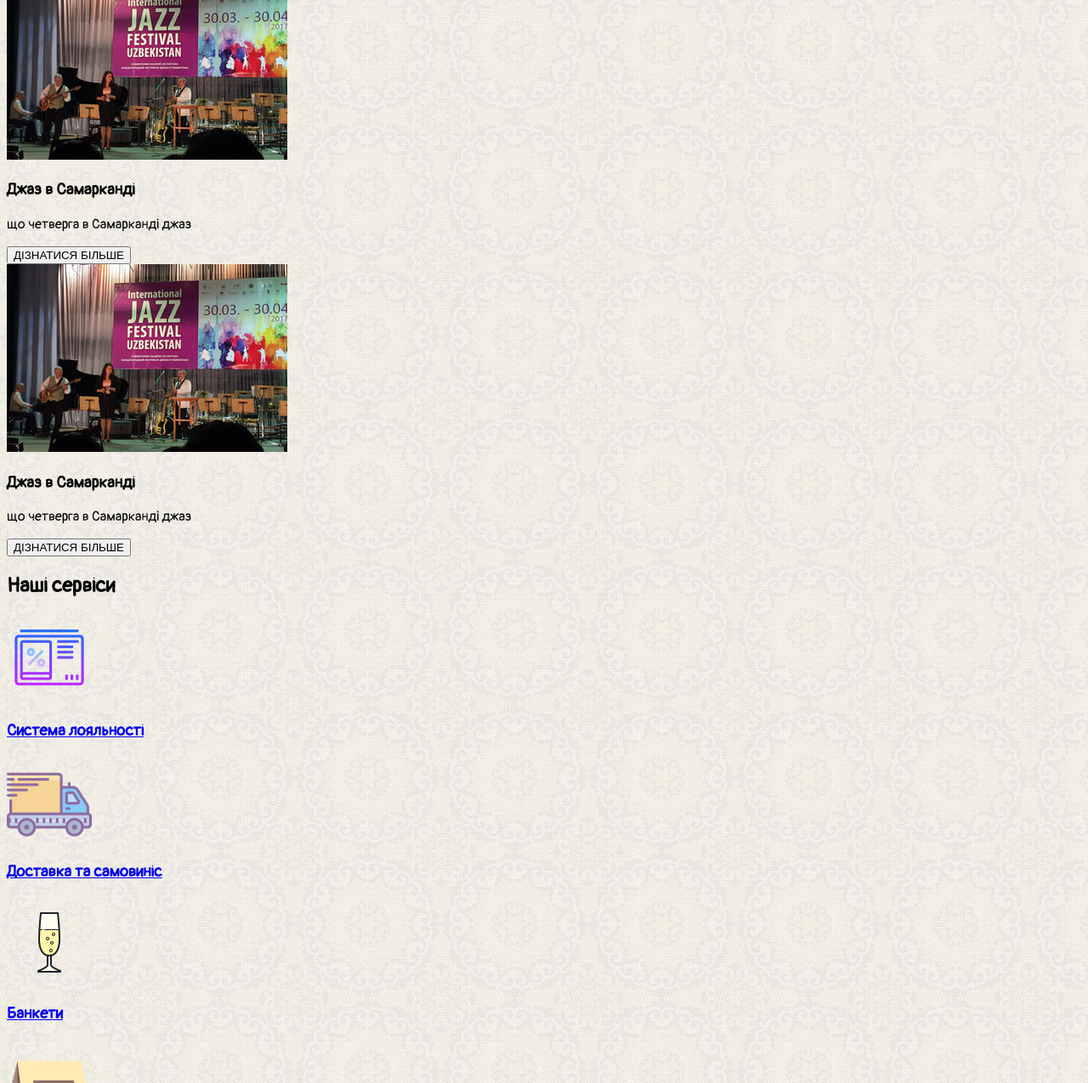
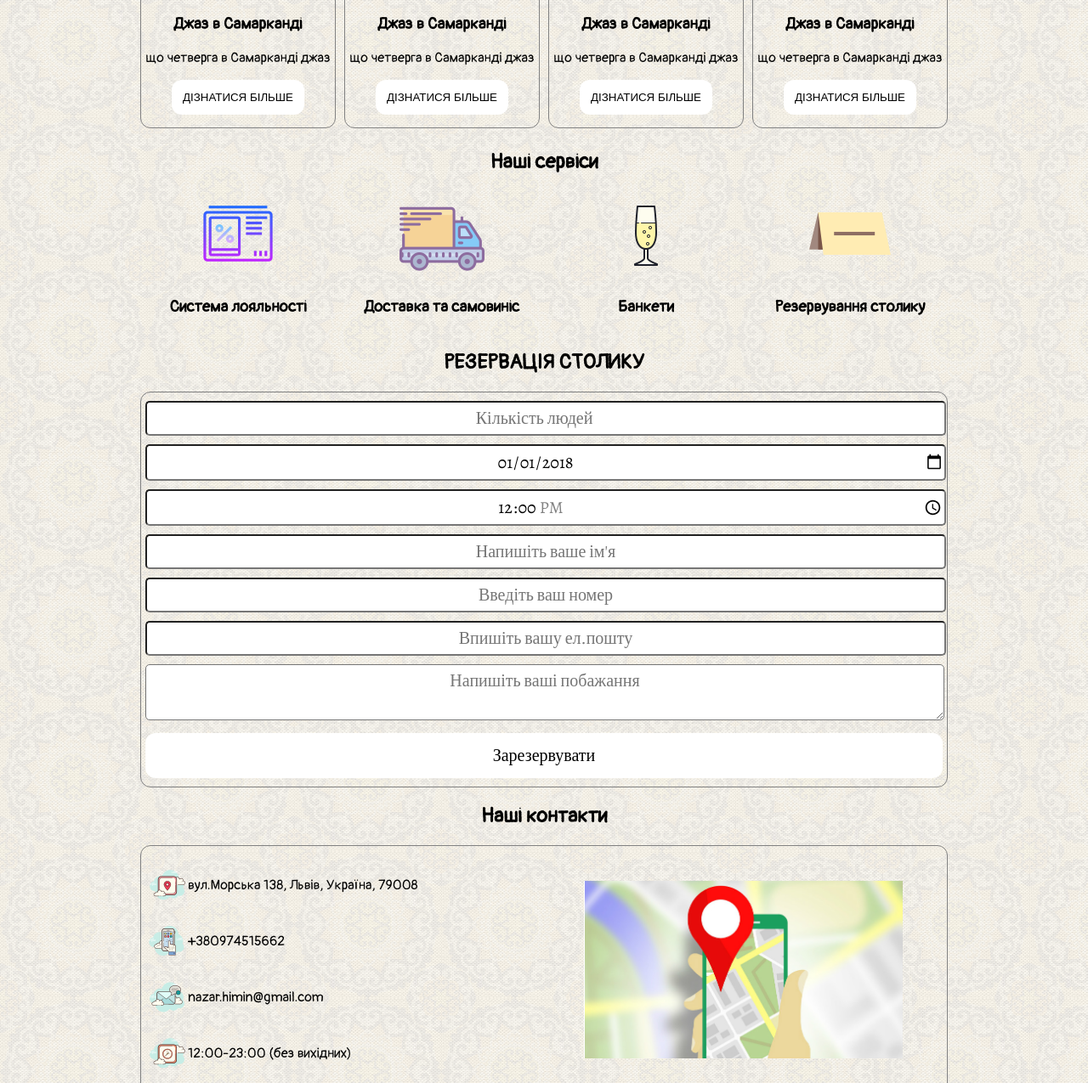
Before and after one commit to Nazar-himin/samarkand, a plain HTML site: page index.html in a window 1280 px wide. Shown: the part 1074-2349 px from the top of the page at 85% size. Drawn offline with nearby package versions, Linux system fonts and the light colour scheme.

Commit message:
first page

```diff
--- a/css/index.css
+++ b/css/index.css
@@ -1,14 +1,232 @@
-@import url('https://fonts.googleapis.com/css?family=Pangolin');
-:root {
+@import url('https://fonts.googleapis.com/css?family=Pangolin'); @import url('https://fonts.googleapis.com/css?family=Russo+One'); @import url('https://fonts.googleapis.com/css?family=Alegreya'); :root {
     font-family: 'Pangolin', cursive;
 }
 
 body {
     background-image: url(../img/backgroundfon.png);
-    background-color: black;
+    background-color: #1c91ff;
+    max-width: 960px;
+    margin: auto;
 }
 
-.icon {
-    width: 300px;
-    height: auto;
+.logo {
+    width: 100%;
+    margin: 0.5rem;
 }
+
+@media (min-width: 687px) {
+    header > nav {
+        display: flex;
+    }
+}
+
+.header-logo {
+    display: flex;
+    align-items: center;
+    justify-content: center;
+}
+
+.header-nav {
+    display: inline-block;
+}
+
+@media (min-width: 789px) {
+    .header-nav {
+        flex: 1;
+    }
+}
+
+.header-nav a {
+    color: black;
+    text-decoration: none;
+    padding: 0 3%;
+    text-align: center;
+}
+
+.header-nav a:hover {
+    color: orange;
+}
+
+.header-nav {
+    display: flex;
+    align-items: center;
+    justify-content: space-around;
+    flex-wrap: wrap;
+}
+
+.baner {
+    background-image: url(../img/main.jpg);
+    min-height: 90vh;
+    background-size: cover;
+    background-position: center;
+    display: flex;
+    align-items: center;
+    justify-content: center;
+    font-family: 'Russo One', sans-serif;
+}
+
+.baner h1 {
+    color: white;
+    text-align: center;
+    font-size: 2rem;
+    justify-content: center;
+}
+
+.baner .button-container {
+    display: flex;
+    justify-content: center;
+}
+
+.button {
+    background-color: white;
+    border: none;
+    border-radius: 12px;
+    padding: 13px;
+    color: black;
+}
+
+.button:hover {
+    background-color: #555555;
+    color: white;
+}
+
+.title {
+    text-align: center;
+}
+
+@media (min-width: 500px) {
+    .events-list {
+        display: grid;
+        grid-template-columns: 1fr 1fr;
+    }
+}
+
+@media (min-width: 700px) {
+    .events-list {
+        grid-template-columns: 1fr 1fr 1fr 1fr;
+    }
+}
+
+.select-event {
+    text-align: center;
+    border-radius: 12px;
+    border: 1px solid gray;
+    margin: 5px;
+    padding: 5px;
+}
+
+.select-event img {
+    width: 100%;
+    display: block;
+}
+
+.select-event .button-container {
+    display: flex;
+    justify-content: center;
+    margin-bottom: 10px;
+}
+
+@media (min-width: 500px) {
+    .services-list {
+        display: grid;
+        grid-template-columns: 1fr 1fr;
+    }
+}
+
+@media (min-width: 700px) {
+    .services-list {
+        grid-template-columns: 1fr 1fr 1fr 1fr;
+    }
+}
+
+.select-service {
+    text-align: center;
+}
+
+.select-service a {
+    color: black;
+    text-decoration: none;
+}
+
+.select-service a:hover {
+    color: orange;
+}
+
+.form-border {
+    text-align: center;
+    border-radius: 12px;
+    border: 1px solid gray;
+    margin: 5px;
+    padding: 5px;
+}
+
+form input, textarea {
+    border-radius: 5px;
+    width: 100%;
+    font-family: 'Alegreya', serif;
+    font-size: 20px;
+    padding: 5px 0;
+    margin: 5px 0;
+    text-align: center;
+}
+
+.contacts {
+    border: 1px solid gray;
+    border-radius: 12px;
+    margin: 5px;
+    padding: 5px;
+}
+
+@media (min-width: 500px) {
+    .contacts-columns {
+        display: grid;
+        grid-template-columns: 1fr 1fr;
+    }
+}
+
+@media (min-width: 500px) {
+    .location {
+        display: flex;
+        align-items: center;
+        justify-content: center;
+    }
+}
+
+.contacts-container p {
+    display: flex;
+    align-items: center;
+    justify-content: flex-start;
+}
+
+.icon-link {
+    display: flex;
+    align-items: center;
+    justify-content: center;
+}
+
+.location {
+    display: flex;
+    align-items: center;
+    justify-content: center;
+}
+
+.location img {
+    width: 80%;
+    display: block;
+}
+
+footer {
+    background-image: url(../img/backgroundfooter.jpeg);
+    min-height: 10vh;
+    background-size: cover;
+    background-position: center;
+    padding-top: 5px;
+    padding-bottom: 5px;
+    text-align: center;
+    font-size: 25px;
+    color: white;
+}
+
+footer p:hover {
+    color: orange;
+}
--- a/index.html
+++ b/index.html
@@ -1,6 +1,5 @@
 <!DOCTYPE html>
 <html lang="uk">
-
     <head>
         <meta charset="UTF-8">
         <meta name="viewport" content="width=device-width, initial-scale=1.0">
@@ -9,34 +8,31 @@
         <title>Чайхана Самарканд</title>
         <link rel="stylesheet" href="css/index.css">
     </head>
-
     <body>
         <header>
-        <section>
             <nav>
-                <nav>
+                <nav class="header-logo">
                     <a href="index.html">
-                <img class="icon" src="img/icon.jpg" alt="main-icon">
+                        <img class="logo" src="img/logo.png" alt="main-logo">
                     </a>
                 </nav>
-                <nav>
+                <nav class="header-nav">
                     <a href="index.html">ГОЛОВНА</a>
                     <a href="menu.html">МЕНЮ</a>
                     <a href="about.html">ПРО НАС</a>
                     <a href="#events">ПОДІЇ</a>
-                    <a href="#services">НАШІ СЕРВІСИ</a>
-                    <a href="#reservation">РЕ
-                    ЗЕРВАЦІЯ</a>
-                    <a href="menu.html">ДОСТАВКА</a>
+                    <a href="#services">СЕРВІСИ</a>
+                    <a href="#reservation">РЕЗЕРВАЦІЯ</a>
                     <a href="#contacts">КОНТАКТИ</a>
                     <a href="menu.html">КОШИК</a>
                 </nav>
             </nav>
-        </section>
-        <div>
+            <div class="baner">
                 <div>
                     <h1>СУЧАСНА КУХНЯ ТА СТАРОДАВНІ ТРАДИЦІЇ</h1>
-                <a href="about.html"><button>ДІЗНАТИСЯ БІЛЬШЕ</button></a>
+                    <div class="button-container">
+                        <button class="button" href="index.html">ДІЗНАТИСЯ БІЛЬШЕ</button>
+                    </div>
                 </div>
             </div>
         </header>
@@ -45,30 +41,54 @@
                 <div class="title">
                     <h2 id="events">Події</h2>
                 </div>
-            <div class="events">
+                <div class="events-list">
                     <div class="select-event">
-                    <a href="http://www.kultura.uz/view_6_r_9095.html"><img src="img/djaz.jpg" alt="djaz"></a>
+                        <a href="http://www.kultura.uz/view_6_r_9095.html">
+                            <img src="img/djaz.jpg" alt="djaz">
+                        </a>
                         <h3>Джаз в Самарканді</h3>
                         <p>що четверга в Самарканді джаз</p>
-                    <a href="http://www.kultura.uz/view_6_r_9095.html"><button>ДІЗНАТИСЯ БІЛЬШЕ</button></a>
+                        <div class="button-container">
+                            <a href="http://www.kultura.uz/view_6_r_9095.html">
+                                <button class="button">ДІЗНАТИСЯ БІЛЬШЕ</button>
+                            </a>
+                        </div>
                     </div>
                     <div class="select-event">
-                    <a href="http://www.kultura.uz/view_6_r_9095.html"><img src="img/djaz.jpg" alt="djaz"></a>
+                        <a href="http://www.kultura.uz/view_6_r_9095.html">
+                            <img src="img/djaz.jpg" alt="djaz">
+                        </a>
                         <h3>Джаз в Самарканді</h3>
                         <p>що четверга в Самарканді джаз</p>
-                    <a href="http://www.kultura.uz/view_6_r_9095.html"><button>ДІЗНАТИСЯ БІЛЬШЕ</button></a>
+                        <div class="button-container">
+                            <a href="http://www.kultura.uz/view_6_r_9095.html">
+                                <button class="button">ДІЗНАТИСЯ БІЛЬШЕ</button>
+                            </a>
+                        </div>
                     </div>
                     <div class="select-event">
-                    <a href="http://www.kultura.uz/view_6_r_9095.html"><img src="img/djaz.jpg" alt="djaz"></a>
+                        <a href="http://www.kultura.uz/view_6_r_9095.html">
+                            <img src="img/djaz.jpg" alt="djaz">
+                        </a>
                         <h3>Джаз в Самарканді</h3>
                         <p>що четверга в Самарканді джаз</p>
-                    <a href="http://www.kultura.uz/view_6_r_9095.html"><button>ДІЗНАТИСЯ БІЛЬШЕ</button></a>
+                        <div class="button-container">
+                            <a href="http://www.kultura.uz/view_6_r_9095.html">
+                                <button class="button">ДІЗНАТИСЯ БІЛЬШЕ</button>
+                            </a>
+                        </div>
                     </div>
                     <div class="select-event">
-                    <a href="http://www.kultura.uz/view_6_r_9095.html"><img src="img/djaz.jpg" alt="djaz"></a>
+                        <a href="http://www.kultura.uz/view_6_r_9095.html">
+                            <img src="img/djaz.jpg" alt="djaz">
+                        </a>
                         <h3>Джаз в Самарканді</h3>
                         <p>що четверга в Самарканді джаз</p>
-                    <a href="http://www.kultura.uz/view_6_r_9095.html"><button>ДІЗНАТИСЯ БІЛЬШЕ</button></a>
+                        <div class="button-container">
+                            <a href="http://www.kultura.uz/view_6_r_9095.html">
+                                <button class="button">ДІЗНАТИСЯ БІЛЬШЕ</button>
+                            </a>
+                        </div>
                     </div>
                 </div>
             </section>
@@ -76,40 +96,40 @@
                 <div class="title">
                     <h2 id="services">Наші сервіси</h2>
                 </div>
-            <div class="services">
-                <div class="select-cervice">
-                    <a href="about.html"><img src="img/icon-loyalty.png" alt="loyalty">
-                    <h3>Система лояльності</h3></a>
+                <div class="services-list">
+                    <div class="select-service">
+                        <a href="about.html">
+                            <img src="img/icon-loyalty.png" alt="loyalty">
+                            <h3>Система лояльності</h3>
+                        </a>
                     </div>
-                <div class="select-cervice">
-                    <a href="menu.html"><img src="img/icon-delivery.png" alt="cervice">
-                    <h3>Доставка та самовиніс</h3></a>
+                    <div class="select-service">
+                        <a href="menu.html">
+                            <img src="img/icon-delivery.png" alt="delivery">
+                            <h3>Доставка та самовиніс</h3>
+                        </a>
                     </div>
-                <div class="select-cervice">
-                    <a href="about.html"><img src="img/icon-banket.png" alt="cervice">
-                    <h3>Банкети</h3></a>
+                    <div class="select-service">
+                        <a href="about.html">
+                            <img src="img/icon-banket.png" alt="banket">
+                            <h3>Банкети</h3>
+                        </a>
                     </div>
-                <div class="select-cervice">
-                    <a href="#reservation"><img src="img/icon-reservation.png" alt="cervice">
-                    <h3>Резервування столику</h3></a>
+                    <div class="select-service">
+                        <a href="#reservation">
+                            <img src="img/icon-reservation.png" alt="reservation">
+                            <h3>Резервування столику</h3>
+                        </a>
                     </div>
                 </div>
             </section>
             <section>
-            <div>
+                <div class="form-container">
+                    <div class="title">
                         <h2 id="reservation">РЕЗЕРВАЦІЯ СТОЛИКУ</h2>
                     </div>
-            <div>
-                <p>Кількість осіб</p>
-                <p>Дата резервації</p>
-                <p>Час резервації</p>
-                <p>Ваше ім'я</p>
-                <p>Контактний номер телефону</p>
-                <p>Ваша ел.пошта</p>
-                <p>Ваші побажання</p>
-            </div>
-            <form>
-                <input list="persons">
+                    <form class="form-border">
+                        <input list="persons" placeholder="Кількість людей">
                         <datalist id="persons">
                             <option>2 людини</option>
                             <option>3 людини</option>
@@ -117,28 +137,49 @@
                             <option>5 людей</option>
                             <option>6 людей</option>
                             <option>7 і більше людей</option>
-                   </datalist><br>
-                <input type="date" name="date" value="2018-01-01" /><br>
-                <input type="time" name="time" min="12:00" max="22:00" value="12:00" /><br>
-                <input type="text" name="name" placeholder="Напишіть ваше ім'я" /><br>
-                <input type="tel" name="phone" placeholder="Введіть ваш номер" /><br>
-                <input type="email" name="mail" placeholder="Впишіть вашу ел.пошту" /><br>
-                <textarea class="contact_massage" name="comment" placeholder="Напишіть ваші побажання"></textarea><br>
-                <input class="reservation_submit" type="submit" value="Зарезервувати">
+                        </datalist>
+                        <br>
+                        <input type="date" name="date" value="2018-01-01"/>
+                        <br>
+                        <input type="time" name="time" min="12:00" max="22:00" value="12:00"/>
+                        <br>
+                        <input type="text" name="name" placeholder="Напишіть ваше ім'я"/>
+                        <br>
+                        <input type="tel" name="phone" placeholder="Введіть ваш номер"/>
+                        <br>
+                        <input type="email" name="mail" placeholder="Впишіть вашу ел.пошту"/>
+                        <br>
+                        <textarea class="contact_massage" name="comment" placeholder="Напишіть ваші побажання"></textarea>
+                        <br>
+                        <input class="button" type="submit" value="Зарезервувати">
                     </form>
+                </div>
             </section>
             <section>
                 <div class="title">
                     <h2 id="contacts">Наші контакти</h2>
                 </div>
                 <div class="contacts">
-                <div>
-                    <p>вул.Пекарська 48, Львів, Україна 79008</p><br>
-                    <p>+380974515662</p><br>
-                    <p>nazar.himin@gmail.com</p><br>
-                    <p>12:00-23:00 без вихідних</p>
+                    <div class="contacts-columns">
+                        <div class="contacts-container">
+                            <p>
+                                <img src="img/loco.png" alt="loco">вул.Морська 138, Львів, Україна, 79008
+                            </p>
+                            <p>
+                                <img src="img/phone.png" alt="phone">+380974515662
+                            </p>
+                            <p>
+                                <img src="img/mail.png" alt="mail">nazar.himin@gmail.com
+                            </p>
+                            <p>
+                                <img src="img/schedule.png" alt="schedule">12:00-23:00 (без вихідних)
+                            </p>
                         </div>
-                <div>
+                        <div class="location">
+                            <img src="img/location.jpg" alt="location">
+                        </div>
+                    </div>
+                    <div class="icon-link">
                         <a href="https://www.facebook.com/lvivsamarkand/">
                             <img src="img/icon-facebook.png" alt="fb-icon">
                         </a>
@@ -153,8 +194,11 @@
             </section>
         </main>
         <footer>
-        <h4 class="footer"><i>2018  |  StarWanderer  |  All rights reserved</i></h4>
+            <p>
+                <i>
+                    <b>2018  |  StarWanderer  |  All rights reserved</b>
+                </i>
+            </p>
         </footer>
     </body>
-
 </html>
```
Also changed, not shown: img/backgroundfooter.jpeg (added), img/basket.png (added), img/location.jpg (added), img/loco.png (added), img/logo.png (added), img/mail.png (added), img/phone.png (added), img/schedule.png (added). Lines whose indentation alone changed are shown as unchanged.
